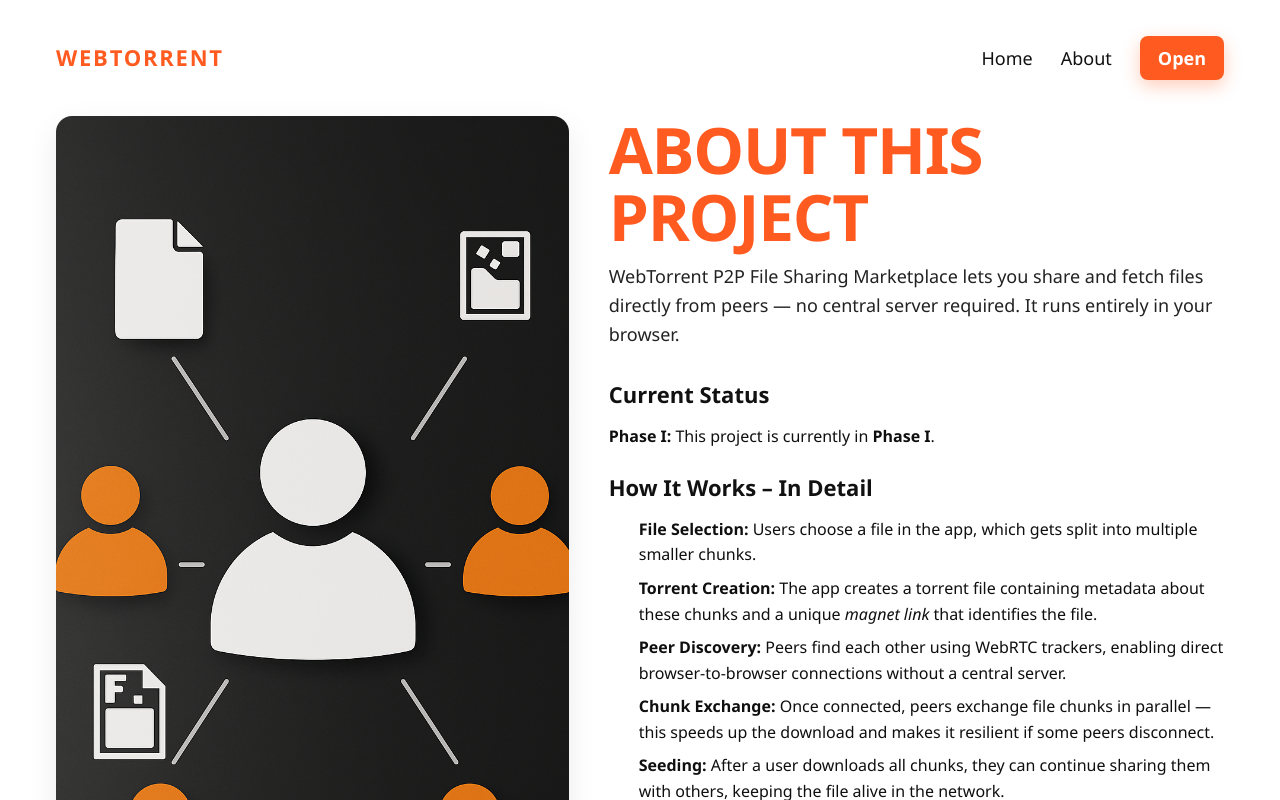
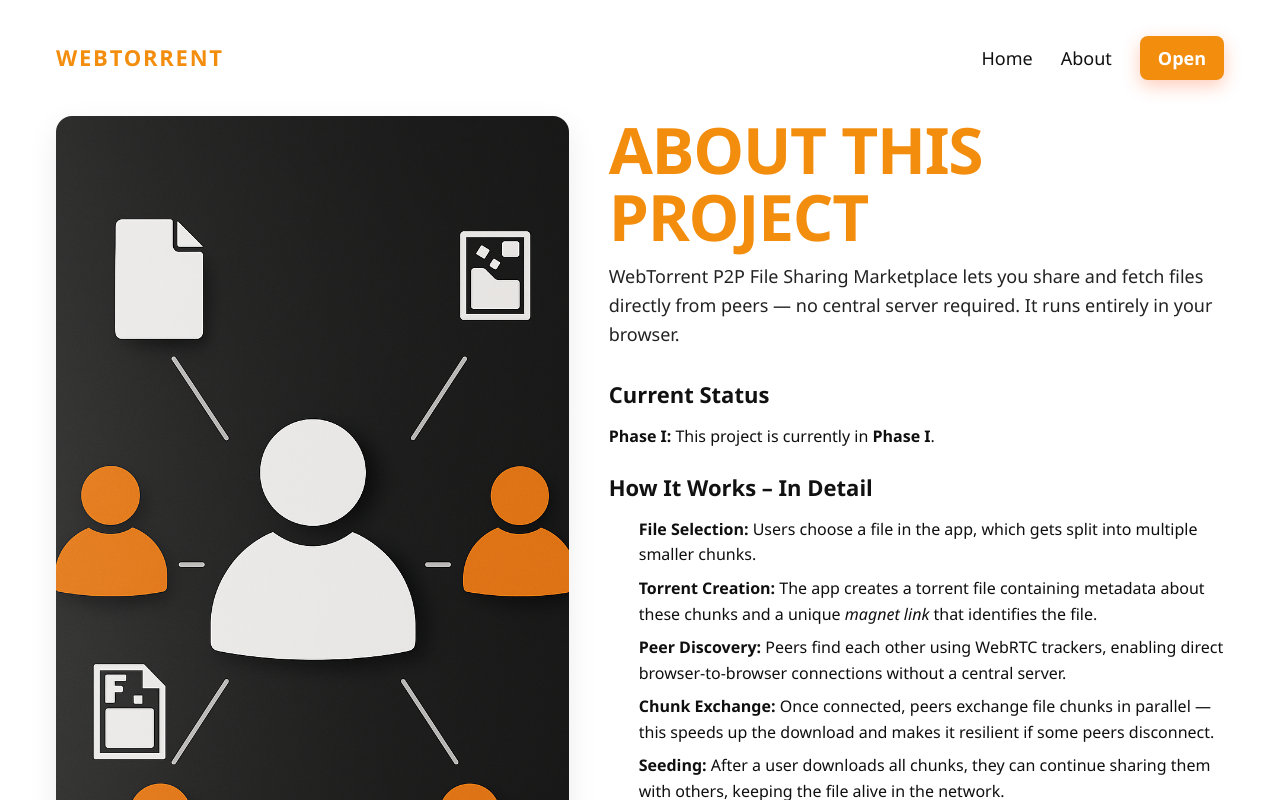
Before and after one commit to AchintyaCh/WebTorrent, a React (Vite) app: page /about in a window 1280 px wide. Shown: the top 800 px of the page. Built offline with nearby package versions, Linux system fonts and the light colour scheme.

Commit message:
Update AboutPage.css

```diff
--- a/src/components/AboutPage.css
+++ b/src/components/AboutPage.css
@@ -1,5 +1,5 @@
 :root {
-  --orange: #ff5a1f;
+  --orange: #f38d0e;
   --text: #0f0f0f;
 }
 
```
